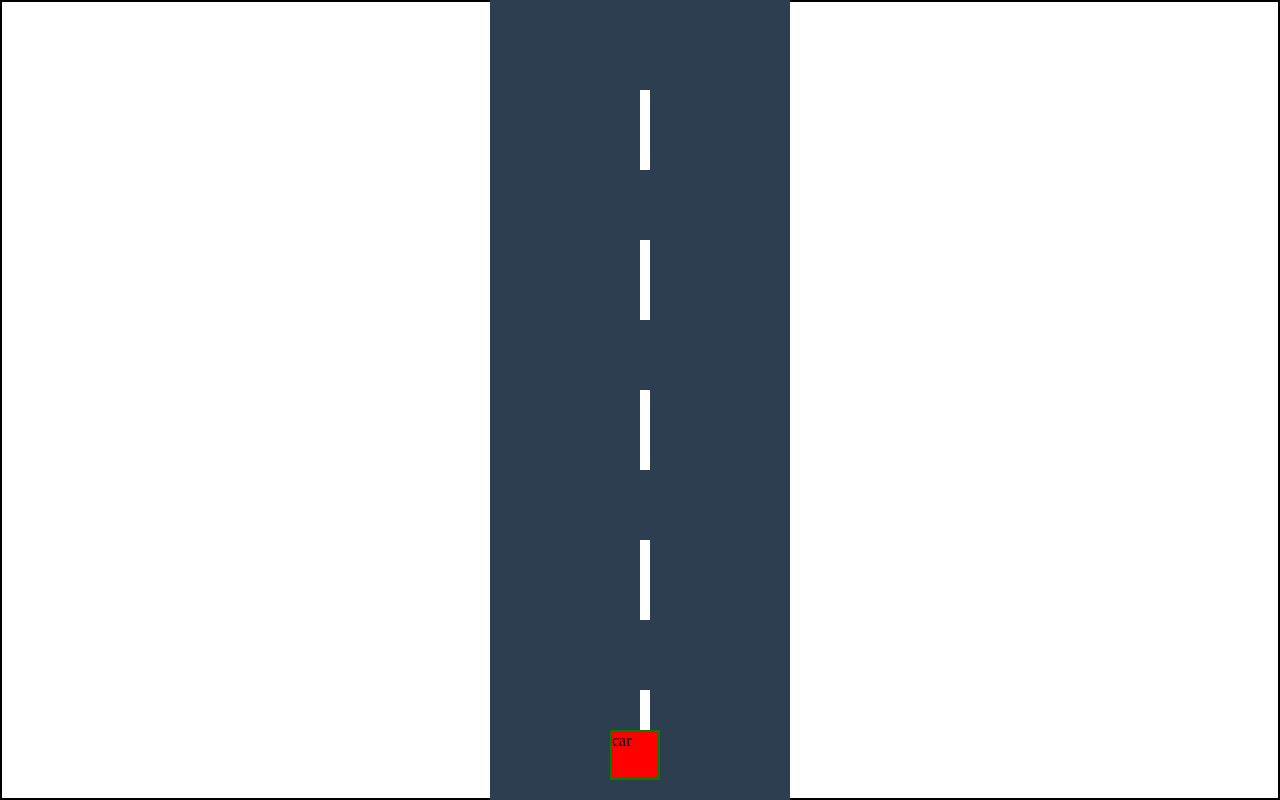
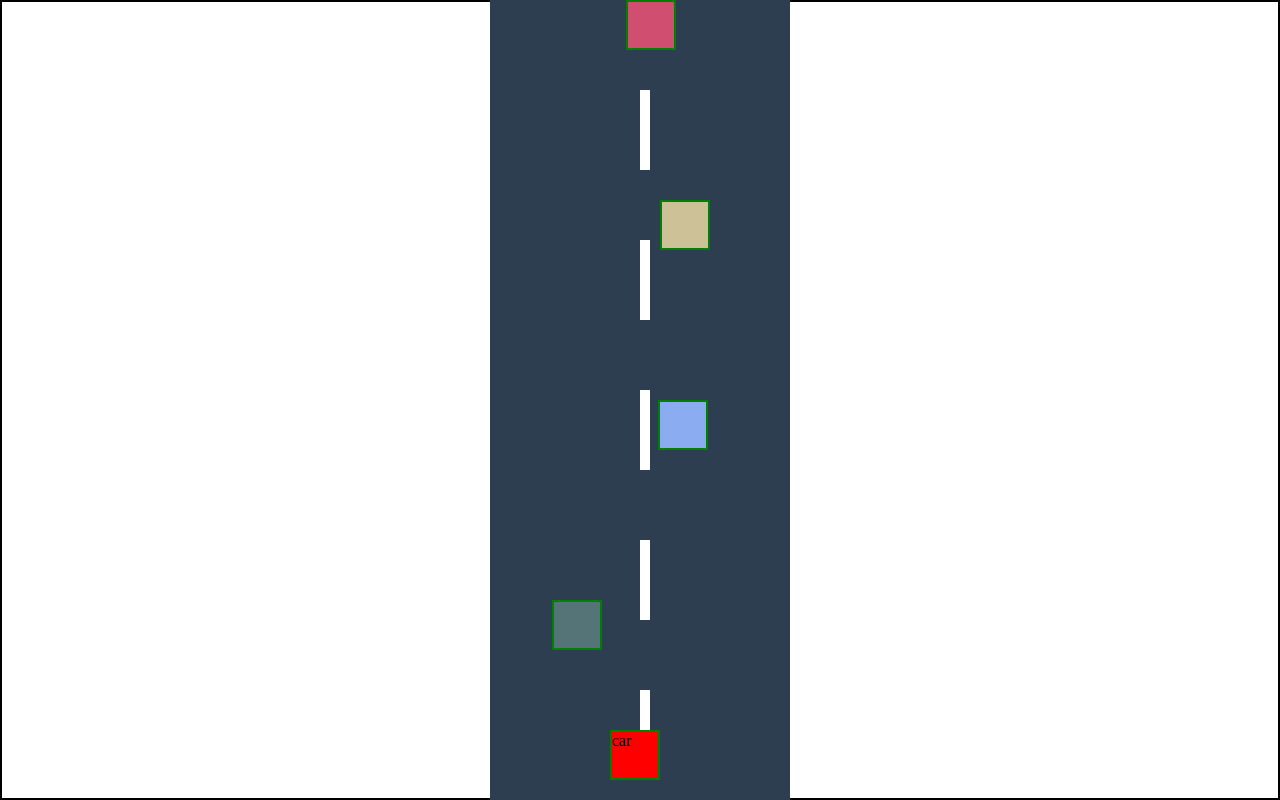
Before and after one commit to CodeMode365/Car-Game, a plain HTML site: page index.html in a window 1280 px wide. Both pictures are taken after a click on the element 640 px from the left and 400 px from the top of the page. Drawn offline with Linux system fonts and the light colour scheme.

Commit message:
3rd commit

```diff
--- a/script.js
+++ b/script.js
@@ -43,6 +43,17 @@ function startGame() {
 
     }
 
+    //generate enemy vehicles and appen them to the road
+    for (let i = 0; i < 4; i++) {
+        var EnemyCars = document.createElement('div');
+        EnemyCars.classList.add('EnemyCars', 'MyCar');
+        EnemyCars.y=i*150;
+        EnemyCars.style.top = (i * 200) + 'px';
+        road.appendChild(EnemyCars);
+        let Xpos = Math.round(Math.random()*250);
+        EnemyCars.style.backgroundColor ='rgb('+Math.round(Math.random()*255)+','+Math.round(Math.random()*255)+','+Math.round(Math.random()*255)+')';
+        EnemyCars.style.left =Xpos +'px';
+    }
 
     //actual position of the vehicles assigned to player object
     player.X = car.offsetLeft;
--- a/style.css
+++ b/style.css
@@ -24,7 +24,7 @@
     position: absolute;
     display: ;
 }
-.Mycar {
+.Mycar, .EnemyCars {
     width: 50px;
     height: 50px;
     background-color: red;
@@ -42,3 +42,12 @@
     transform: translate(-1500%);
     position: absolute;
 }
+/* .EnemyCars{
+    width: 50px;
+    height: 80px;
+    background-color: rgb(36, 223, 15);
+    align-items: center;
+    transform: translate(-500%);
+    position: absolute;
+    z-index: 1;
+} */
```
